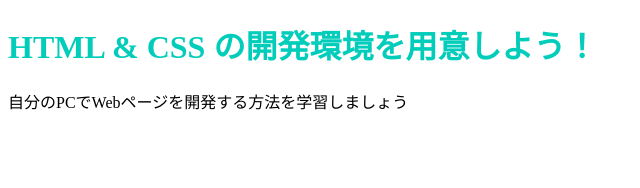
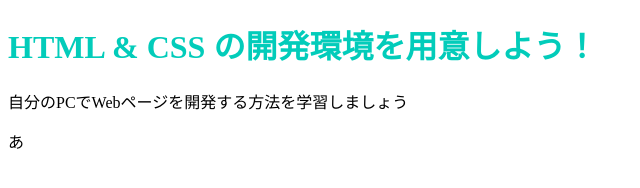
Before and after one commit to the-wille/the-wille.github.io, a plain HTML site: page index.html in a window 1280 px wide. Shown: the full height of the page, 0-640 px from the left. Drawn offline with Linux system fonts and the light colour scheme.

Commit message:
Update index.html

```diff
--- a/index.html
+++ b/index.html
@@ -8,6 +8,7 @@
   <body>
     <h1 class="title">HTML & CSS の開発環境を用意しよう！</h1>
     <p>自分のPCでWebページを開発する方法を学習しましょう</p>
+    <p>あ</p>
 
   </body>
 </html>
```
